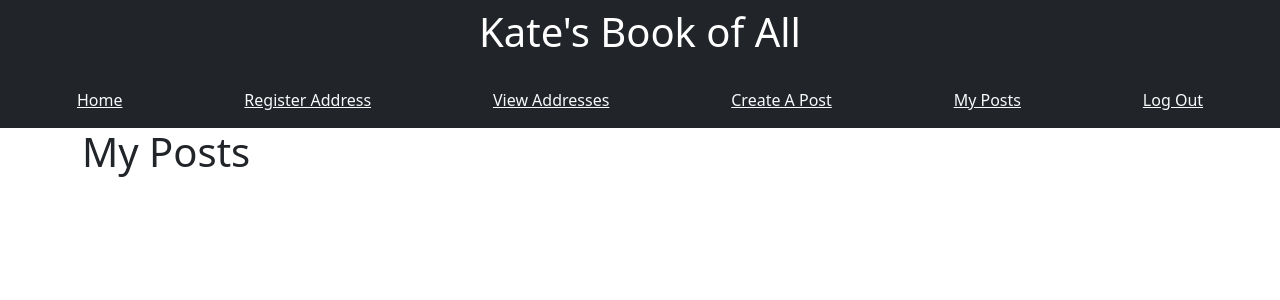
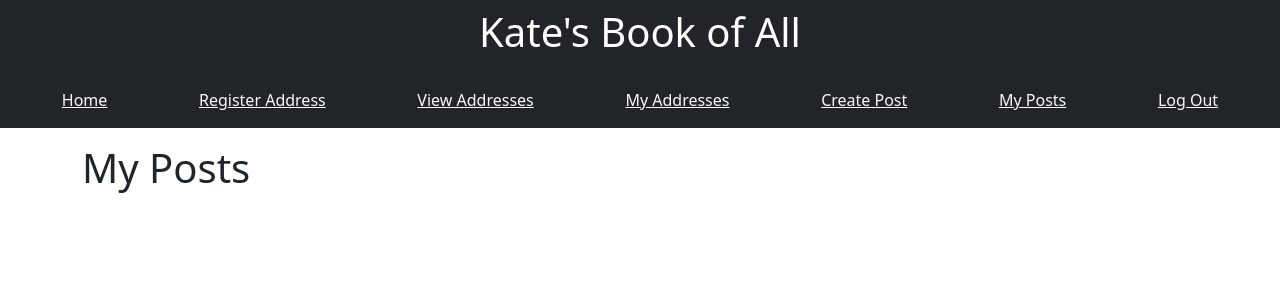
Before and after one commit to kmehner/Flask_phonebook, a Flask app: page /my-posts in a window 1280 px wide. Shown: the top 300 px of the page. Run offline with Flask 2, Linux system fonts and the light colour scheme; the visitor is signed in with stand-in values (Sample User, id 1); data comes from the database, SQL or seed files in the repository; both versions use the stored data as it was after the commit; data that the repository does not hold is empty; some libraries are stand-ins or nearby versions.

Commit message:
EVERYTHING WORKS

```diff
--- a/app/models.py
+++ b/app/models.py
@@ -14,6 +14,7 @@ class User(db.Model, UserMixin):
     password = db.Column(db.String(256), nullable=False)
     date_created = db.Column(db.DateTime, nullable=False, default=datetime.utcnow)
     posts = db.relationship('Post', backref='author', lazy='dynamic')
+    addresses = db.relationship('Address', backref='name', lazy='dynamic')
 
     def __init__(self, **kwargs):
         super().__init__(**kwargs)
@@ -51,7 +52,9 @@ class Address(db.Model):
     last_name = db.Column(db.String(100), nullable=False)
     phone_number = db.Column(db.Integer, unique = True, nullable = False)
     address = db.Column(db.Text(200), nullable=False)
+    user_id = db.Column(db.Integer, db.ForeignKey('user.id'))
     date_created = db.Column(db.DateTime, nullable = False, default=datetime.utcnow)
+
 
     def __init__(self, **kwargs):
         super().__init__(**kwargs)
--- a/app/routes.py
+++ b/app/routes.py
@@ -31,6 +31,7 @@ def signup():
         new_user = User(email=email, username=username, password=password)
         # flash message saying new user has been created
         flash(f"{new_user.username} has succesfully signed up.", "success")
+        login_user(new_user)
         return redirect(url_for('index'))
 
     return render_template('signup.html', title=title, form=form)
@@ -87,7 +88,13 @@ def my_posts():
     posts = current_user.posts.all()
     return render_template('my_posts.html', title=title, posts=posts)
 
-@app.route('/register_address', methods=['GET', 'POST'])
+@app.route('/view-addresses', methods=['GET', 'POST'])
+def view_addresses():
+    title = "All Addresses"
+    addresses = Address.query.all()
+    return render_template('view_addresses.html', title=title, addresses=addresses)
+
+@app.route('/register-address', methods=['GET', 'POST'])
 def register_address():
    title = "Register Address"
    form = AddressForm()
@@ -95,16 +102,23 @@ def register_address():
    if form.validate_on_submit():
         first_name = form.first_name.data
         last_name = form.last_name.data
+        name = first_name + last_name
         phone = form.phone_number.data
         address = form.address.data
-        address = Address(first_name=first_name, last_name=last_name, address=address, phone_number=phone)
-        return redirect(url_for('view_addresses'))
+        users_with_that_info = Address.query.filter(Address.phone_number==phone).all()
+        if users_with_that_info:
+            flash(f"There is already a user with that phone-number. Please try again", "danger")
+            return render_template('register_address.html', title=title, form=form)
+        else:
+            Address(first_name=first_name, last_name=last_name, address=address, phone_number=phone, user_id=current_user.id)
+            return redirect(url_for('view_addresses'))
 
    return render_template('register_address.html', title=title, form=form, addresses=addresses)
 
 
-@app.route('/view_addresses', methods=['GET', 'POST'])
-def view_addresses():
-    title = "View Addresses"
-    addresses = Address.query.all()
-    return render_template('view_addresses.html', title=title, addresses=addresses)
+@app.route('/my-addresses')
+@login_required
+def my_addresses():
+   title = "My Addresses"
+   addresses = current_user.addresses.all()
+   return render_template('my_addresses.html', title=title, addresses=addresses)
--- a/app/templates/base.html
+++ b/app/templates/base.html
@@ -21,7 +21,8 @@
         {% if current_user.is_authenticated %}
             <a href=" {{ url_for('register_address')}} " class="link-light">Register Address</a>
             <a href="{{ url_for('view_addresses') }}" class="link-light">View Addresses</a>
-            <a href="{{ url_for('create_post') }}" class="link-light">Create A Post</a>
+            <a href="{{ url_for('my_addresses') }}" class="link-light">My Addresses</a>
+            <a href="{{ url_for('create_post') }}" class="link-light">Create Post</a>
             <a href="{{ url_for('my_posts') }}" class="link-light">My Posts</a>
             <a href="{{ url_for('logout') }}" class="link-light">Log Out</a>
         {% else %}
--- a/app/templates/my_posts.html
+++ b/app/templates/my_posts.html
@@ -3,7 +3,7 @@
 
 {% block content %}
 
-    <h1>My Posts</h1>
+    <h1 class="mt-3">My Posts</h1>
 
     {% for p in posts %}
     <div class="card">
--- a/app/templates/view_addresses.html
+++ b/app/templates/view_addresses.html
@@ -5,9 +5,9 @@
     <h1 class="text-center pt-3"> {{ title }} </h1>
 
     {% for a in addresses %}
-    <div class="card">
+    <div class="card mt-3">
         <div class="card-body">
-        <p>
+        <p class="card-text">
         <strong>Name: </strong>  {{ a.first_name }} {{ a.last_name }}  <br>
         <strong>Phone Number: </strong> {{ a.phone_number }}<br>
         <strong>Address: </strong> {{ a.address }}
```
Also changed, not shown: app/templates/my_addresses.html (added, +23 -0 lines), migrations/versions/5f281a380c14_update_tables.py (renamed from migrations/versions/315549b645cd_adding_tables.py, +17 -15 lines), app.db.
